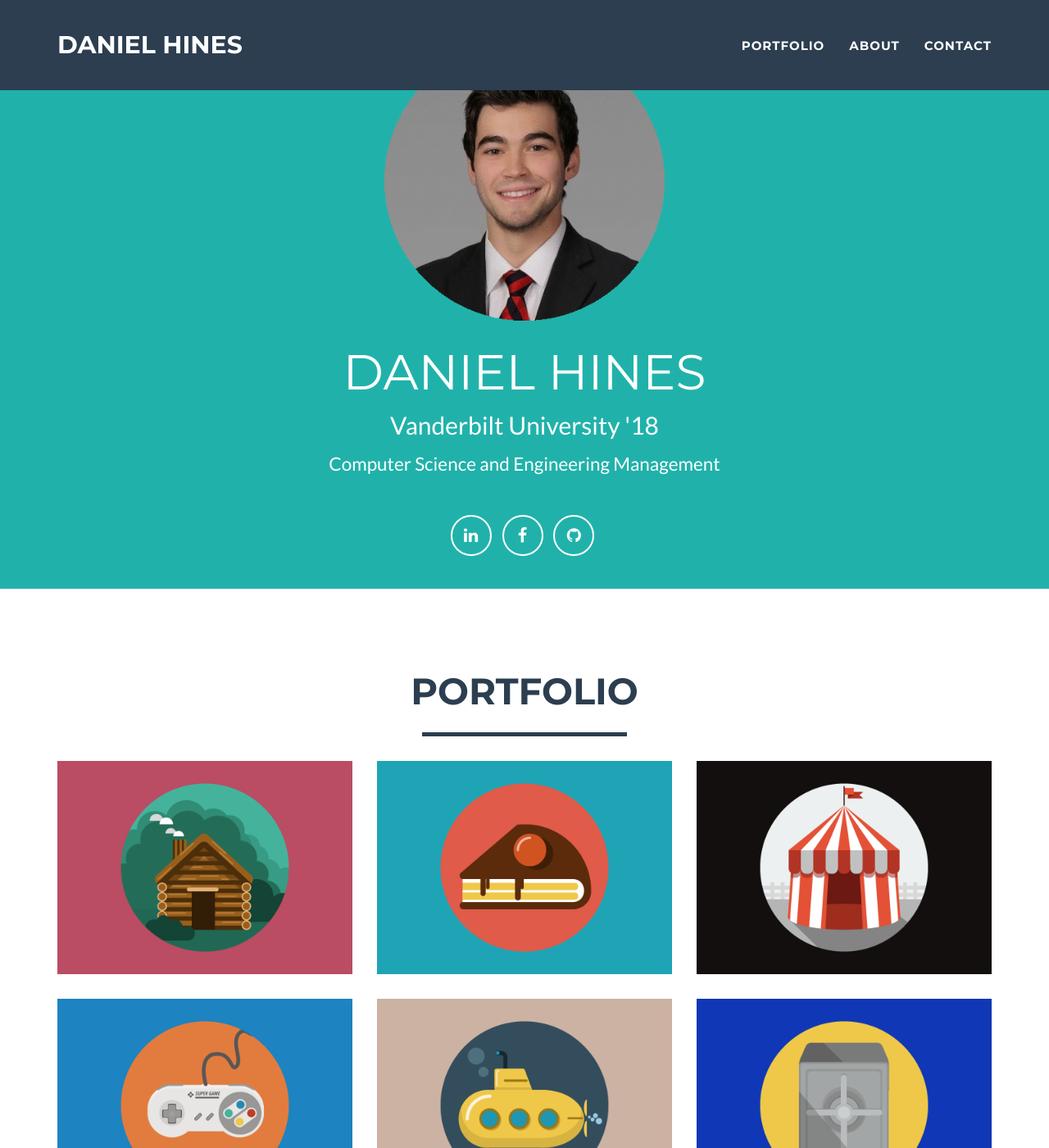
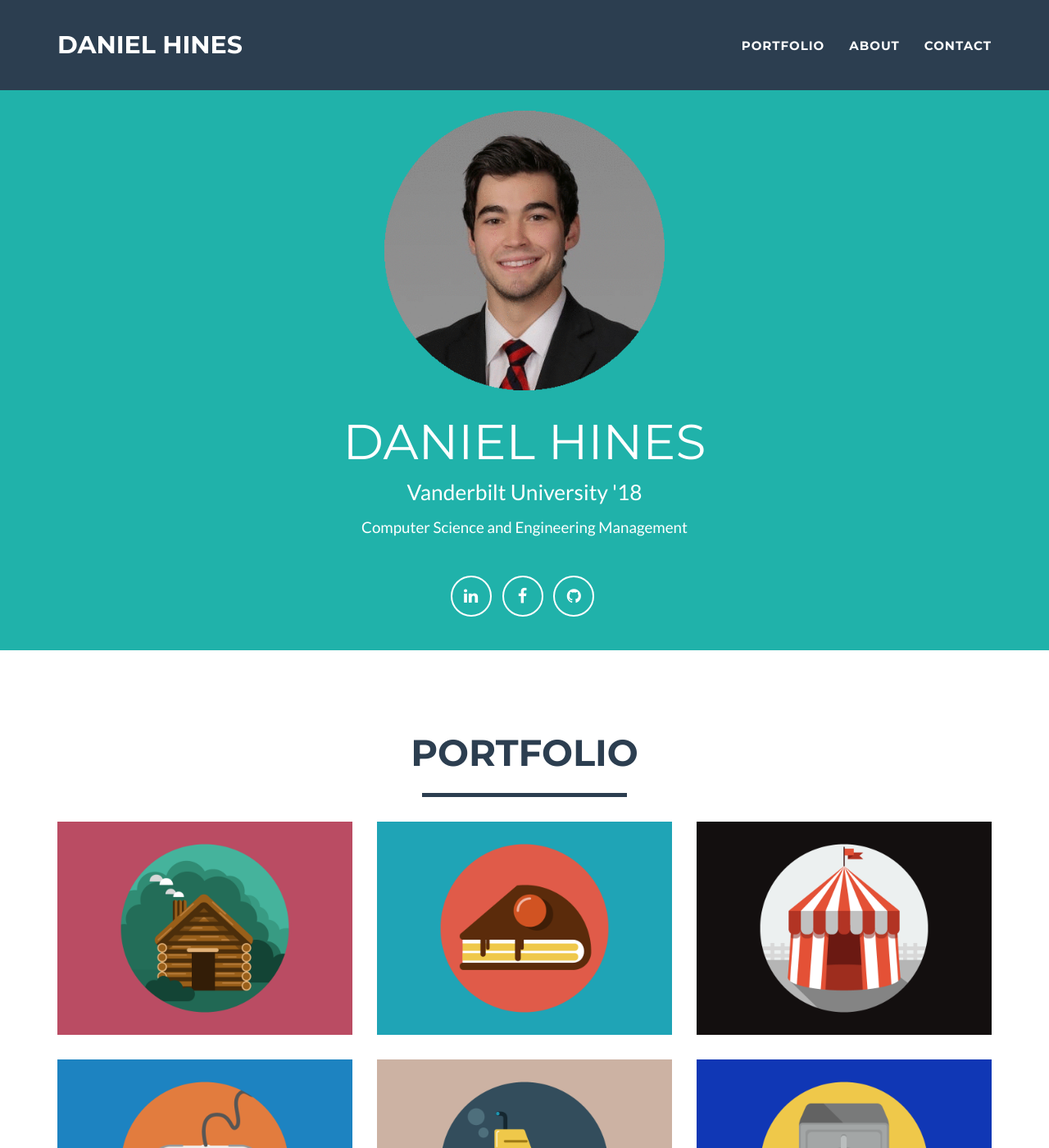
Before and after one commit to danielchines/danielchines.github.io, a Jekyll site: the page built from index.html, in a window 1280 px wide and 1400 px high. Shown: the whole window at 82% size. Built offline with Jekyll 4.4.1, drawn with Linux system fonts in a browser that asks for light colours.

Commit message:
Update main.css

```diff
--- a/_includes/css/main.css
+++ b/_includes/css/main.css
@@ -114,7 +114,7 @@ header .intro-text .name {
 
 @media(min-width:768px) {
     header .container {
-        padding-top: 50px;
+        padding-top: 135px;
         padding-bottom: 30px;
     }
 
@@ -123,12 +123,12 @@ header .intro-text .name {
     }
 
     header .intro-text .school {
-        font-size: 2em;
+        font-size: 1.75em;
         font-weight: 300;
     }
 
     header .intro-text .major {
-        font-size: 1.5em;
+        font-size: 1.25em;
         font-weight: 200;
     }
 }
```
